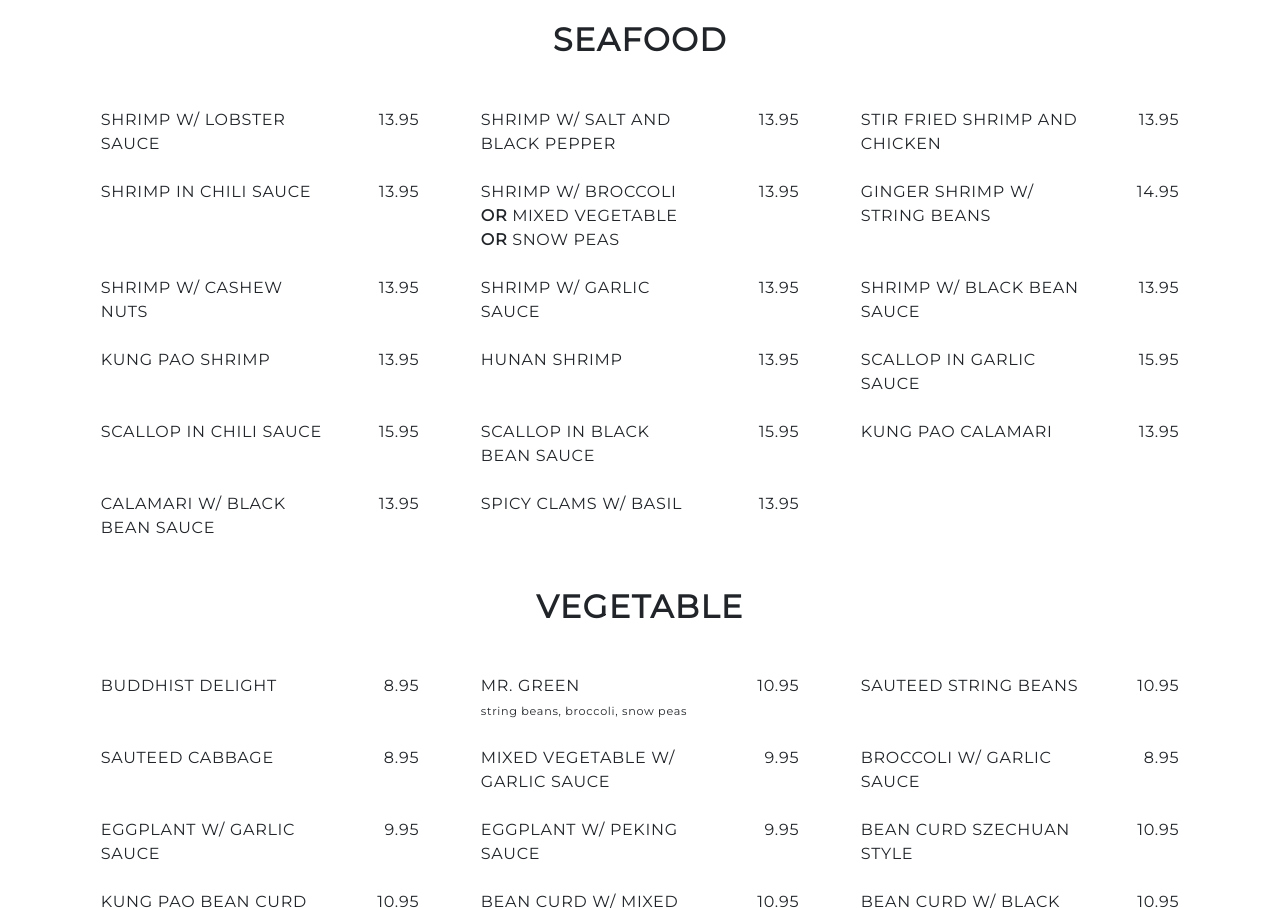
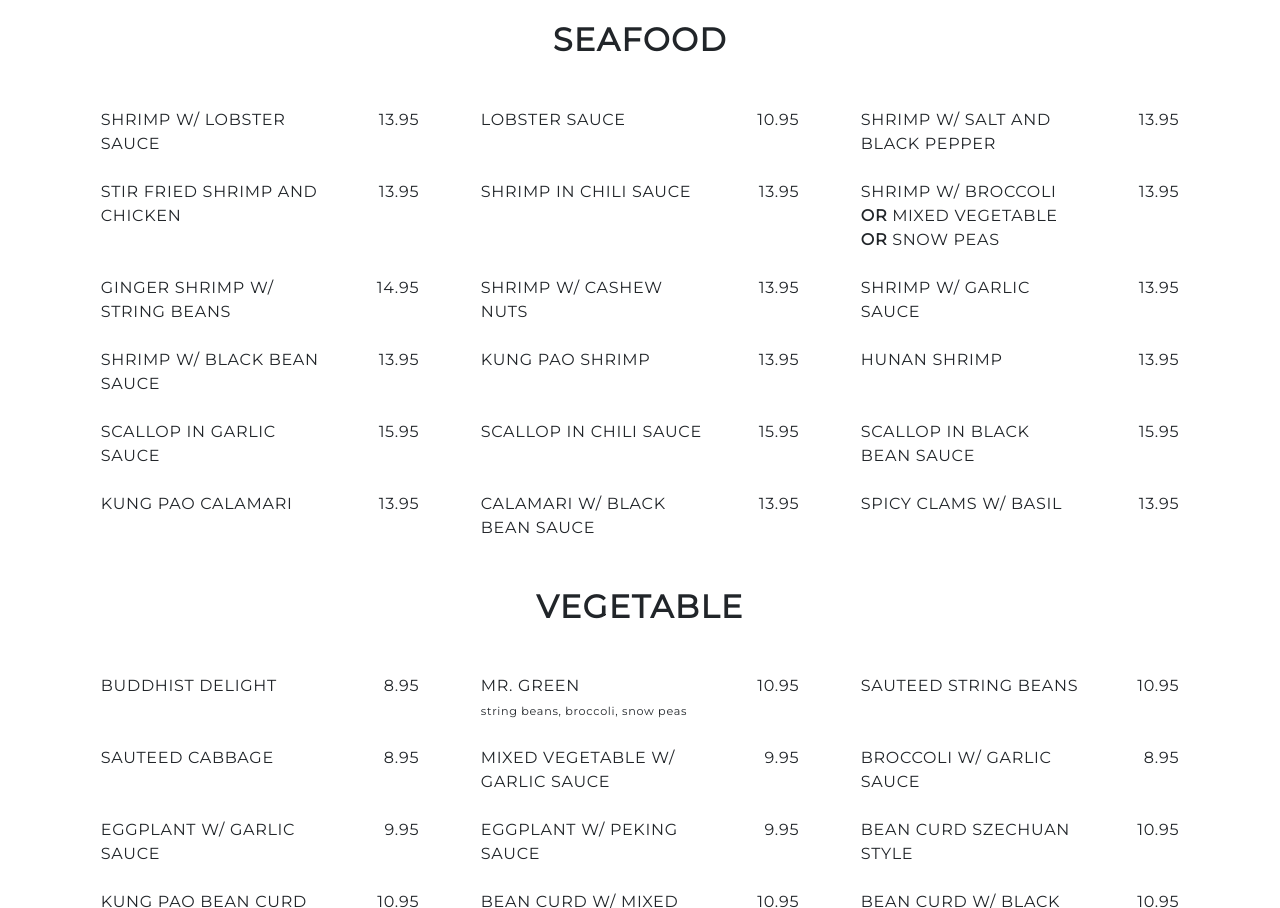
Before and after one commit to pusya/chinasky, a plain HTML site: page menu.html in a window 1280 px wide. Shown: the part 4356-5264 px from the top of the page. Drawn offline with nearby package versions, Linux system fonts and the light colour scheme; a web font is replaced by a local one.

Commit message:
new dish

```diff
--- a/menu.html
+++ b/menu.html
@@ -1071,6 +1071,12 @@
           </div>
           <div class="col-md-6 col-lg-4">
             <div class="row justify-content-center mb-4">
+              <div class="col-8">LOBSTER SAUCE</div>
+              <div class="col-3 text-right">10.95</div>
+            </div>
+          </div>
+          <div class="col-md-6 col-lg-4">
+            <div class="row justify-content-center mb-4">
               <div class="col-8">SHRIMP W/ SALT AND BLACK PEPPER</div>
               <div class="col-3 text-right">13.95</div>
             </div>
```
